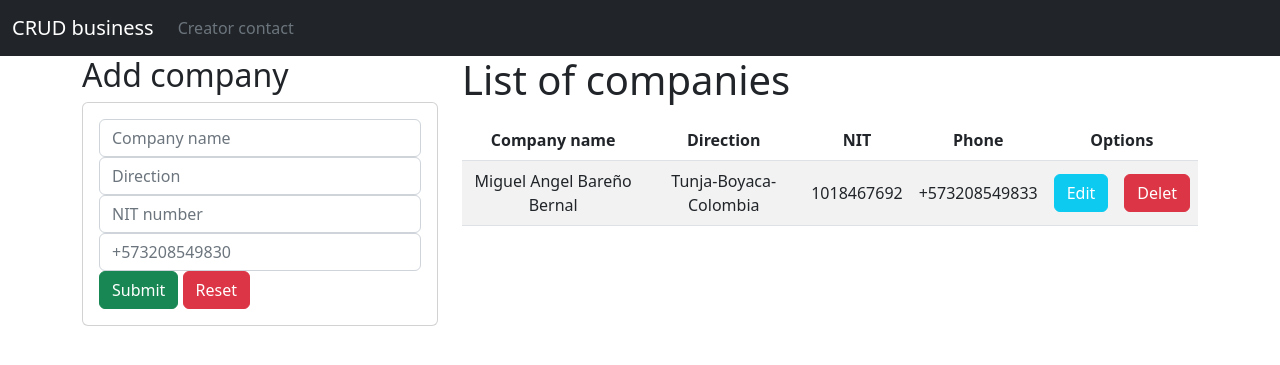
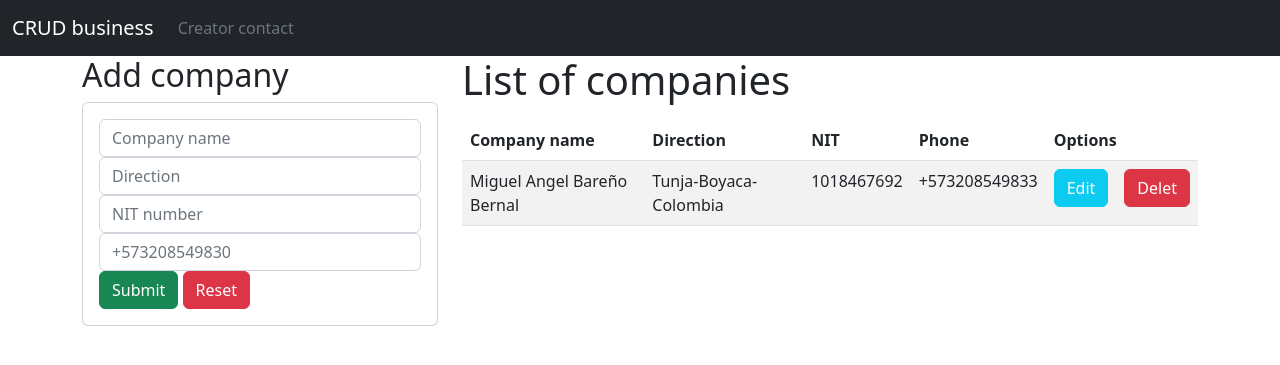
Before and after one commit to miguelAngelBareno/CRUD-with-Django, a Django app: template businessAdministrator/DBadministrator/templates/DBadministrator/databaseManagement.html in a window 1280 px wide. Shown: the top 365 px of the page. Run offline with Django 4.2, Linux system fonts and the light colour scheme; the template is opened without the code that fills it: values that come from a table or form of the project are taken from there, others are empty; data comes from the database, SQL or seed files in the repository; both versions use the stored data as it was after the commit.

Commit message:
delete static files

```diff
--- a/businessAdministrator/DBadministrator/static/DBadministrator/css/databaseManagement.css
+++ /dev/null
@@ -1,5 +0,0 @@
-th,
-td{
-    text-align: center;
-    vertical-align: middle;
-}
--- a/businessAdministrator/DBadministrator/static/DBadministrator/js/databaseManagement.js
+++ /dev/null
@@ -1,14 +0,0 @@
-(function () {
-
-    const btnDelet = document.querySelectorAll(".btnDelet");
-
-    btnDelet.forEach(btn => {
-        btn.addEventListener('click', (e) => {
-            const confirmation = confirm('Are you sure you want to remove this item?');
-            if (!confirmation) {
-                e.preventDefault();
-            }
-        });
-    });
-
-})();
--- a/businessAdministrator/DBadministrator/templates/DBadministrator/base.html
+++ b/businessAdministrator/DBadministrator/templates/DBadministrator/base.html
@@ -1,13 +1,11 @@
 <!DOCTYPE html>
 <html lang="en">
 <head>
-    {% load static %}
     <meta charset="UTF-8">
     <meta http-equiv="X-UA-Compatible" content="IE=edge">
     <meta name="viewport" content="width=device-width, initial-scale=1.0">
     <title>{% block title%} {% endblock %}</title>
     <link href="https://cdn.jsdelivr.net/npm/bootstrap@5.2.0-beta1/dist/css/bootstrap.min.css" rel="stylesheet" integrity="sha384-0evHe/X+R7YkIZDRvuzKMRqM+OrBnVFBL6DOitfPri4tjfHxaWutUpFmBp4vmVor" crossorigin="anonymous">
-    <link rel="stylesheet" href="{% static 'DBadministrator/databaseManagement.css' %}">
 </head>
 <body>
 <nav class="navbar navbar-expand-lg bg-dark ">
@@ -28,6 +26,5 @@
     {% endblock %}
 </div>
     <script src="https://cdn.jsdelivr.net/npm/bootstrap@5.2.0-beta1/dist/js/bootstrap.bundle.min.js" integrity="sha384-pprn3073KE6tl6bjs2QrFaJGz5/SUsLqktiwsUTF55Jfv3qYSDhgCecCxMW52nD2" crossorigin="anonymous"></script>
-    <script src="{% static 'DBadministrator/databaseManagement.js' %}"></script>
 </body>
 </html>
```
Also changed, not shown: businessAdministrator/db.sqlite3.
